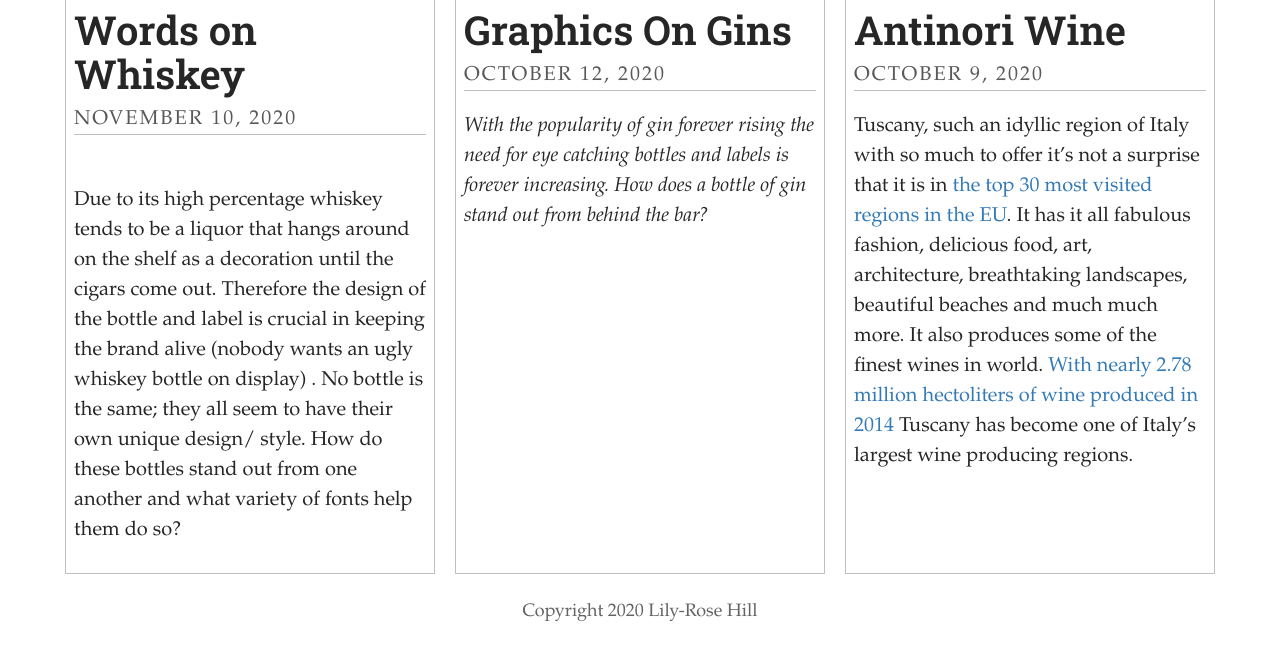
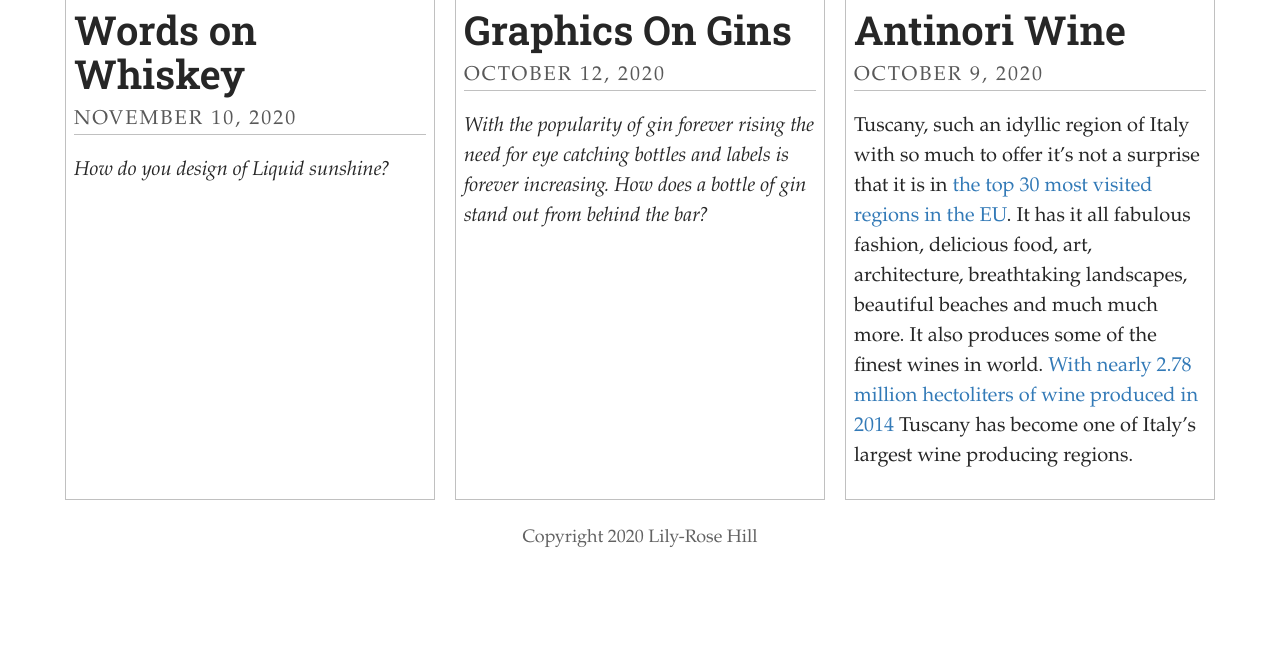
Before and after one commit to LilyRose00/LettersOnLiquors, a Jekyll site: the page built from index.html, in a window 1280 px wide. Shown: the part 533-1189 px from the top of the page. Built offline with Jekyll 4.4.1, drawn with Linux system fonts in a browser that asks for light colours; some web fonts are replaced; the list of posts is cut into pages by our own code; after the commit the page ends 1115 px from its top, so only the background shows below that.

Commit message:
Update Post “2020-11-25-words-on-whiskey”

```diff
--- a/_posts/2020-11-25-words-on-whiskey.md
+++ b/_posts/2020-11-25-words-on-whiskey.md
@@ -5,6 +5,8 @@
 header_feature_image: ../uploads/img_0181.png
 comments: true
 ---
+*How do you design of Liquid sunshine?*
+
 \
 Due to its high percentage whiskey tends to be a liquor that hangs around on the shelf as a decoration until the cigars come out. Therefore the design of the bottle and label is crucial in keeping the brand alive (nobody wants an ugly whiskey bottle on display) . No bottle is the same; they all seem to have their own unique design/ style. How do these bottles stand out from one another and what variety of fonts help them do so?
 
@@ -24,25 +26,17 @@
 
 Corn may sound like a rather odd ingredient to have 90 % of your whiskey made out of however, this drink has proved to be rather popular throughout the last 80 odd years. The bottle itself differs from your average whiskey bottle as it's almost a bit boring, its shaped like your average bottle of alcohol. The label however is bright and vibrate drawing in a consumer's eye. I am particularly fond of the use of the word mellow being on a yellow background although this label came out way before the 60s song mellow yellow everytime I look at this bottle I can't resist singing the tune in my head.
 
-This american style whiskey is unique due to the lack of corn whiskeys. An interesting fact about this whiskeys label is that the label hasn't changed since it was created in the 1940s, the reason for this was [“because the original distillery was so confident that it would sell so well that they ordered 100s and 1000s of labels and then couldn’t shift them, so it has remained the same since to maintain that history."](<https://whiskyunplugged.com/2018/02/11/tasting-notes-mellow-corn/>) - Unplugged Whiskey Blog. This feels very true when looking at the label and  you can most definitely tell it was designed 80 years ago. I like the fact that its old, it adds character. The fact that its vintage makes the label cool and trendy. The font used for “Mellow Corn” is very similar to the typeface sans Neometric created by an american designer Adres Sanchez due to its circle-theme. However this label has been around way before Neometric came into play and the font on the label is more squished together than Neometric but they do share some similaires.
-
-
+This american style whiskey is unique due to the lack of corn whiskeys. An interesting fact about this whiskeys label is that the label hasn't changed since it was created in the 1940s, the reason for this was [“because the original distillery was so confident that it would sell so well that they ordered 100s and 1000s of labels and then couldn’t shift them, so it has remained the same since to maintain that history."](https://whiskyunplugged.com/2018/02/11/tasting-notes-mellow-corn/) - Unplugged Whiskey Blog. This feels very true when looking at the label and  you can most definitely tell it was designed 80 years ago. I like the fact that its old, it adds character. The fact that its vintage makes the label cool and trendy. The font used for “Mellow Corn” is very similar to the typeface sans Neometric created by an american designer Adres Sanchez due to its circle-theme. However this label has been around way before Neometric came into play and the font on the label is more squished together than Neometric but they do share some similaires.
 
 ![](../uploads/screenshot-2020-11-25-at-12.31.46.png "KOVAL, Single Barrel Whiskey")
 
 ![](../uploads/screenshot-2020-11-25-at-12.36.04.png)
-
-
 
 [KOVAL:  Range from 40 to 60](https://www.koval-distillery.com/newsite/)
 
 Koval differs from the other whiskeys I have been looking at, due to how relatively new Koval distillery is. Founded in 2008 the Chicago distillery has only been around for 12 years. You can see how modern this whiskey is when looking at the design of the bottles. The font used for the name of the whiskey “Koval” is very close (if not identical)  to  the font Westmont Bold, Westmont is a sans font with wide spacing in between the letters which is supposed to create the perfect amount of balance and presence. This along with the use of capital letters creates a very clean layout and timeless branding, which suits a classy drink like whiskey.
 
 I love the way this brand has a range of different color labels for all the different flavors and think they would look very impressive lined up on a shelf.
-
-
-
-
 
 ![](../uploads/img_0179.png "Jack Daniel's, Sour Mash Whiskey")
 
```
